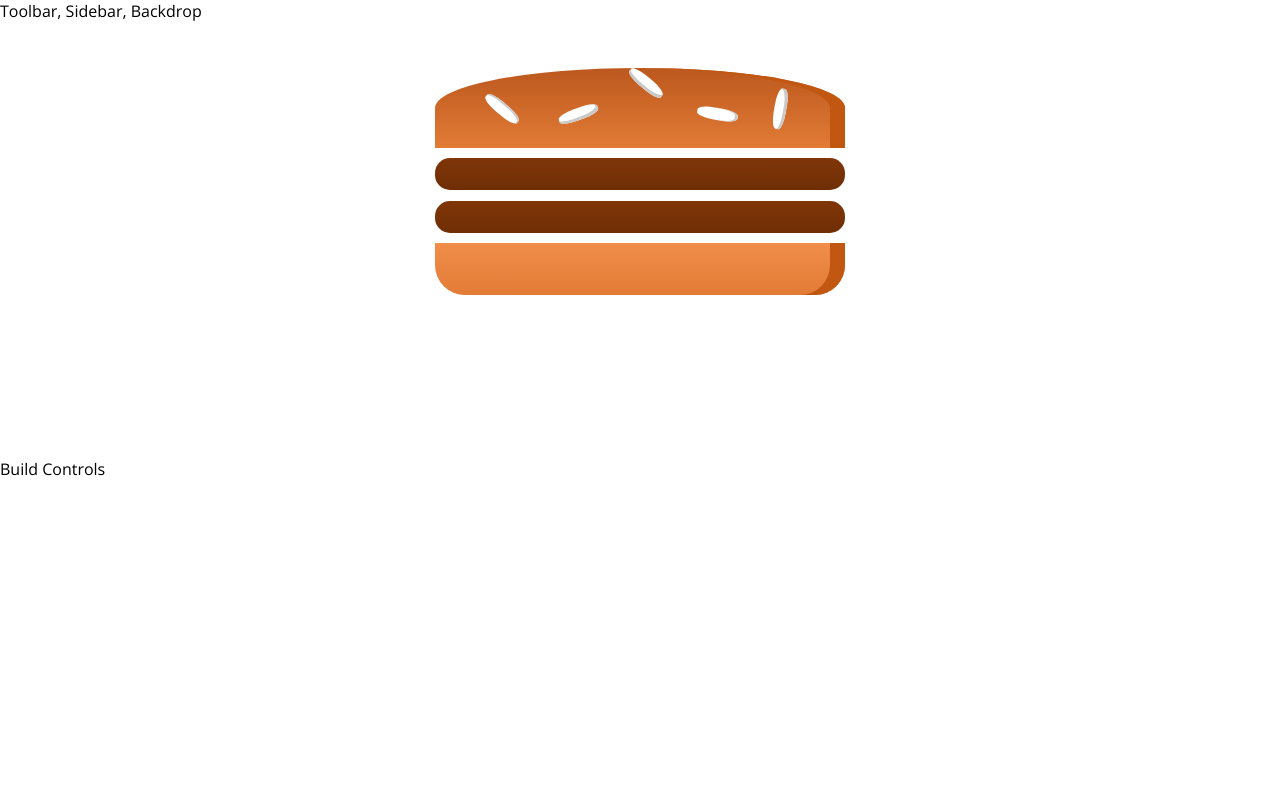
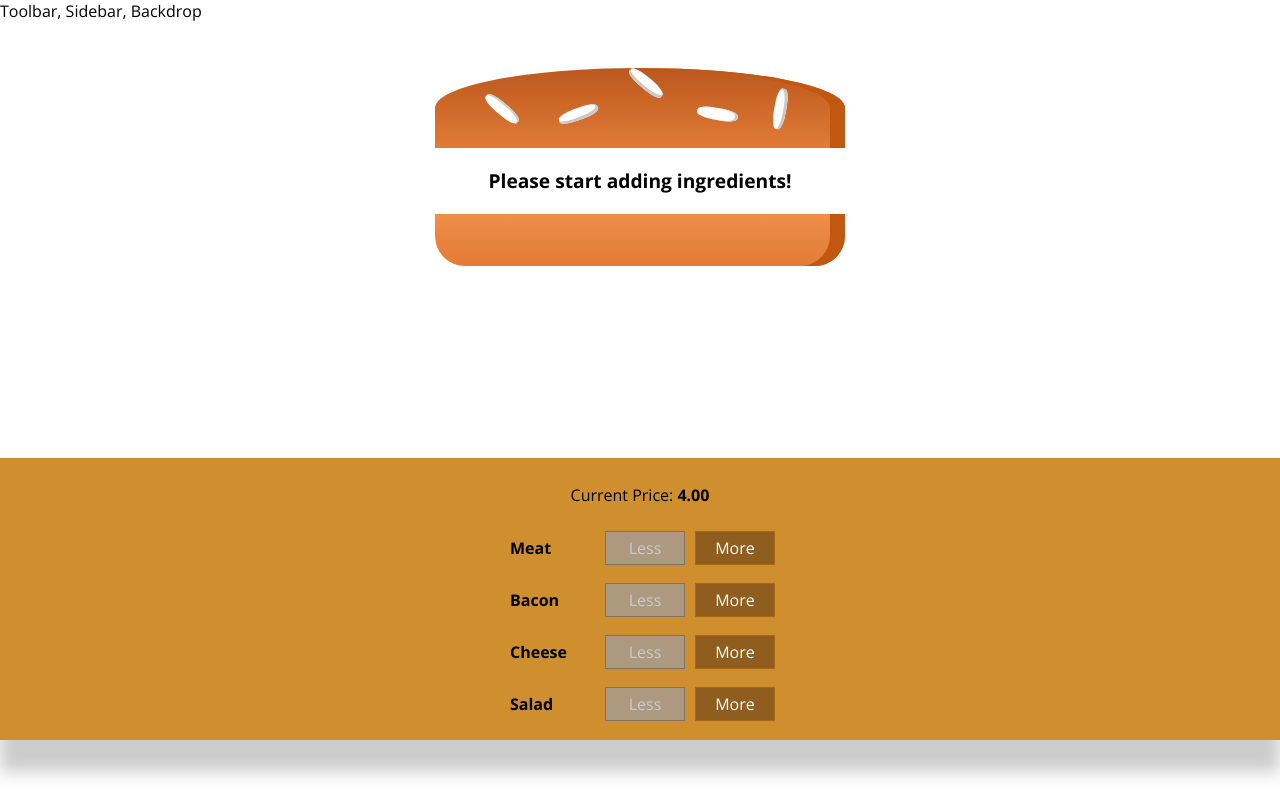
Before and after one commit to remrobem/burger-udemy-redux, a React (Create React App) app: page / in a window 1280 px wide. Built offline with nearby package versions, Linux system fonts and the light colour scheme.

Commit message:
builder controls and price added

```diff
--- /dev/null
+++ b/src/components/Burger/BuildControls/BuildControl/BuildControl.js
@@ -0,0 +1,14 @@
+import React from 'react';
+import styles from './BuildControl.module.css';
+
+const buildControl = (props) => (
+    <div className={styles.BuildControl}>
+        <div className={styles.Label}>
+            {props.label}
+        </div>
+        <button className={styles.Less} onClick={props.removed} disabled={props.disabled}>Less</button>
+        <button className={styles.More} onClick={props.added} >More</button>
+    </div>
+);
+
+export default buildControl;
--- /dev/null
+++ b/src/components/Burger/BuildControls/BuildControl/BuildControl.module.css
@@ -0,0 +1,56 @@
+.BuildControl {
+    display: flex;
+    justify-content: space-between;
+    align-items: center;
+    margin: 5px 0;
+}
+
+.BuildControl button {
+    display: block;
+    font: inherit;
+    padding: 5px;
+    margin: 0 5px;
+    width: 80px;
+    border: 1px solid #AA6817;
+    cursor: pointer;
+    outline: none;
+}
+
+.BuildControl button:disabled {
+    background-color: #AC9980;
+    border: 1px solid #7E7365;
+    color: #ccc;
+    cursor: default;
+}
+
+.BuildControl button:hover:disabled {
+    background-color: #AC9980;
+    color: #ccc;
+    cursor: not-allowed;
+}
+
+.Label {
+    padding: 10px;
+    font-weight: bold;
+    width: 80px;
+}
+
+.BuildControl .Less {
+    background-color: #D39952;
+    color: white;
+}
+
+.BuildControl .More {
+    background-color: #8F5E1E;
+    color: white;
+}
+
+.BuildControl .Less:hover, .BuildControl .Less:active {
+    background-color: #DAA972;
+    color: white;
+}
+
+.BuildControl .More:hover,.BuildControl .More:active {
+    background-color: #99703F;
+    color: white;
+}
--- /dev/null
+++ b/src/components/Burger/BuildControls/BuildControls.js
@@ -0,0 +1,27 @@
+import React from 'react';
+import styles from './BuildControls.module.css'
+import BuildControl from './BuildControl/BuildControl';
+
+const controls = [
+    { label: "Meat", type: "meat" },
+    { label: "Bacon", type: "bacon" },
+    { label: "Cheese", type: "cheese" },
+    { label: "Salad", type: "salad" },
+];
+
+const buildControls = (props) => (
+    <div className={styles.BuildControls}>
+        <p>Current Price: <strong>{props.price.toFixed(2)}</strong></p>
+        {controls.map((control) => {
+            return <BuildControl
+            key={control.label}
+            label={control.label}
+            added={() => props.ingredientAdded(control.type)}
+            removed={() => props.ingredientRemoved(control.type)}
+            disabled={props.disabled[control.type]} />
+        })}
+    </div>
+
+);
+
+export default buildControls;
--- /dev/null
+++ b/src/components/Burger/BuildControls/BuildControls.module.css
@@ -0,0 +1,10 @@
+.BuildControls {
+    width: 100vw;
+    background-color: #cf8f2e;
+    display: flex;
+    flex-flow: column;
+    align-items: center;
+    box-shadow: 0 2rem 1rem #ccc;
+    margin: auto;
+    padding: 10px 0;
+}
--- a/src/components/Burger/Burger.js
+++ b/src/components/Burger/Burger.js
@@ -23,7 +23,7 @@
         .reduce((arr, el) => {
             return arr.concat(el);
         }, []);
-    console.log(ingredientList)
+
     if (ingredientList.length === 0) {
         ingredientList = <p>Please start adding ingredients!</p>
     }
--- a/src/containers/BurgerBuilder/BurgerBuilder.js
+++ b/src/containers/BurgerBuilder/BurgerBuilder.js
@@ -1,6 +1,14 @@
 import React, { Component } from 'react';
 import Aux from '../../hoc/Auxillary';
 import Burger from '../../components/Burger/Burger';
+import BuildControls from '../../components/Burger/BuildControls/BuildControls';
+
+const INGREDIENT_PRICES = {
+    salad: .3,
+    bacon: .5,
+    cheese: .2,
+    meat: 2.2,
+};
 
 class BurgerBuilder extends Component {
 
@@ -9,15 +17,51 @@
             salad: 0,
             bacon: 0,
             cheese: 0,
-            meat: 2,
-        }
+            meat: 0,
+        },
+        totalPrice: 4
+    };
+
+    addIngredientBuilder = (type) => {
+        const updatedCount = this.state.ingredients[type] + 1;
+        const updatedIngredients = {
+            ...this.state.ingredients
+        };
+        updatedIngredients[type] = updatedCount;
+        const newPrice = INGREDIENT_PRICES[type] + this.state.totalPrice;
+        this.setState({ totalPrice: newPrice, ingredients: updatedIngredients })
+    };
+
+    removeIngredientBuilder = (type) => {
+
+        if (this.state.ingredients[type]) {
+            const updatedCount = this.state.ingredients[type] - 1;
+            const updatedIngredients = {
+                ...this.state.ingredients
+            };
+            updatedIngredients[type] = updatedCount;
+            const newPrice = this.state.totalPrice - INGREDIENT_PRICES[type];
+            this.setState({ totalPrice: newPrice, ingredients: updatedIngredients })
+        };
     };
 
     render() {
+        const disabledInfo = {
+            ...this.state.ingredients
+        };
+
+        for (let key in disabledInfo) {
+            disabledInfo[key] = disabledInfo[key] <=0;
+        };
+
         return (
             <Aux>
                 <Burger ingredients={this.state.ingredients} />
-                <div>Build Controls</div>
+                <BuildControls
+                    ingredientAdded={this.addIngredientBuilder}
+                    ingredientRemoved={this.removeIngredientBuilder}
+                    disabled={disabledInfo}
+                    price={this.state.totalPrice} />
             </Aux>
         )
     };
```
